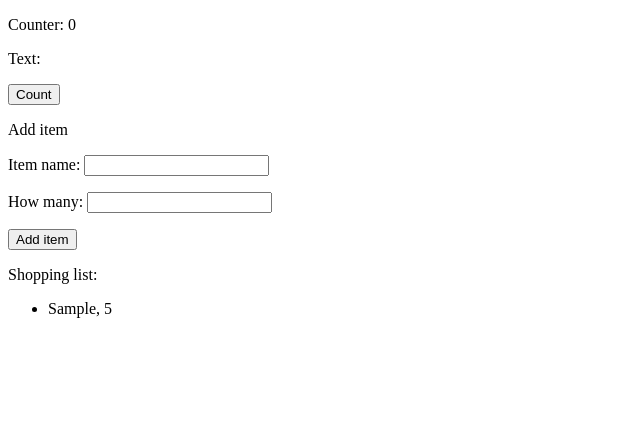
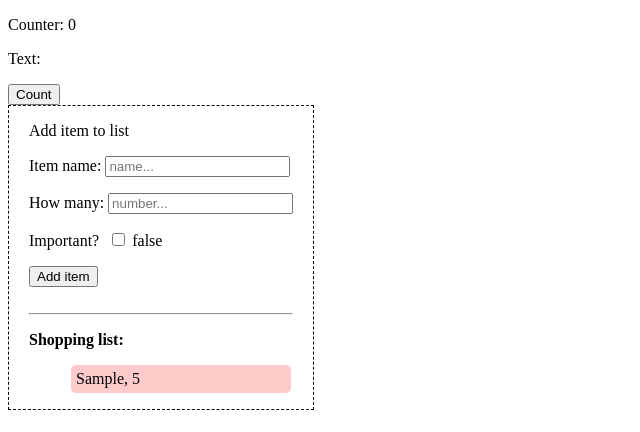
Before and after one commit to Duriel7/vue-learning, a plain HTML site: page index.html in a window 1280 px wide. Both pictures are taken after typing "Sample", "5" into the empty fields and a click on the button "Add item". Shown: the whole page, without its empty margins (0-640 px from the left). Drawn offline with nearby package versions, Linux system fonts and the light colour scheme.

Commit message:
playing with models and displays

```diff
--- a/index.html
+++ b/index.html
@@ -2,6 +2,35 @@
 <html lang="en">
 <head>
   <title>My first Vue page</title>
+    <style>
+        #app2 {
+            border: dashed black 1px;
+            display: inline-block;
+            padding: 0 20px;
+        }
+        #app2 label, #app2 li {
+            padding: 5px;
+            border-radius: 5px;
+        }
+            #app2 label:hover, #app2 li:hover {
+            cursor: pointer;
+            background-color: lightgray;
+        }
+        ul {
+            list-style-type: none;
+        }
+        li {
+            margin: 2px;
+            background-color: rgb(255, 202, 202);
+        }
+        .impClass {
+            background-color: rgb(211, 254, 211);
+        }
+        #found li {
+            text-decoration: line-through;
+            background-color: rgb(230,230,230);
+        }
+    </style>
 </head>
 <body>
     <div id="app1">
@@ -12,16 +41,41 @@
 
     <div id="app2">
         <form v-on:submit.prevent="addItem">
-            <p>Add item</p>
-            <p>Item name: <input type="text" required v-model="itemName"></p>
-            <p>How many: <input type="number" v-model="itemNumber"></p>
+            <p>Add item to list</p>
+            <p>Item name: <input type="text" required placeholder="name..." v-model="itemName"></p>
+            <p>How many: <input type="number"  placeholder="number..."v-model="itemNumber"></p>
+            <p>
+                Important?
+                <label>
+                    <input type="checkbox" v-model="itemImportant">
+                    {{ itemImportant }}
+                </label>
+            </p>
+
             <button type="submit">Add item</button>
         </form>
 
-        <p>Shopping list:</p>
-        <ul>
-            <li v-for="item in shoppingList">{{item.name}}, {{item.number}}</li>
-        </ul>
+        <br><hr>
+
+        <div>
+            <p><strong>Shopping list:</strong></p>
+            <ul id="toFind">
+                <li v-for="item in shoppingList"
+                    v-bind:class="{ impClass: item.important }"
+                    v-on:click="item.found = !item.found"
+                    v-show="!item.found">
+                        {{item.name}}, {{item.number}}
+                </li>
+            </ul>
+            <ul id="found">
+                <li v-for="item in shoppingList"
+                    v-bind:class="{ impClass: item.important }"
+                    v-on:click="item.found = !item.found"
+                    v-show="item.found">
+                        {{item.name}}, {{item.number}}
+                </li>
+            </ul>
+        </div>
     </div>
 
     <script src="https://unpkg.com/vue@3/dist/vue.global.js"></script>
@@ -50,20 +104,24 @@
                 return {
                     itemName: null,
                     itemNumber: null,
+                    itemImportant: false,
                     shoppingList: [ ]
                 }
             },
             methods: {
                 addItem() {
                     let item = {
-                    name: this.itemName,
-                    number: this.itemNumber
+                        name: this.itemName,
+                        number: this.itemNumber,
+                        important: this.itemImportant,
+                        found: false
                     }
                     this.shoppingList.push(item);
                     this.itemName = null
                     this.itemNumber = null
+                    this.itemImportant = false
                 }
-                }
+            }
         })
 
         app1.mount('#app1')
```
